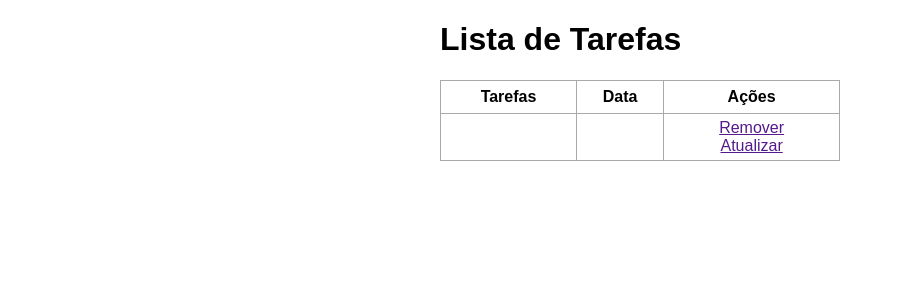
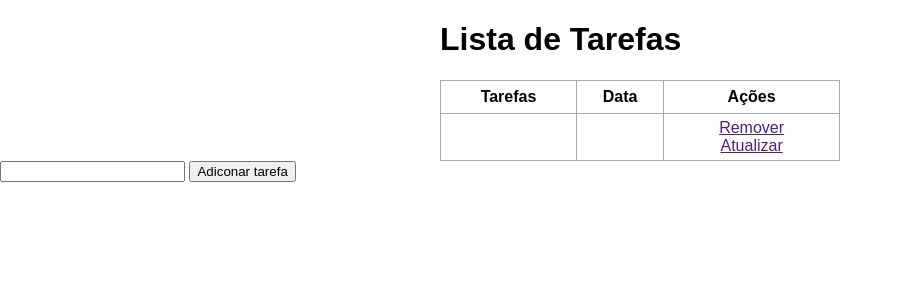
Before and after one commit to YuriCesar73/python-flask-todo-list, a Flask app: page / in a window 1280 px wide. Shown: the top 300 px of the page, without its empty margins (0-903 px from the left). Run offline with Flask 3, Linux system fonts and the light colour scheme.

Commit message:
Criado o form no html

```diff
--- a/templates/index.html
+++ b/templates/index.html
@@ -1,13 +1,12 @@
 {%extends 'base.html' %}
 
 {% block head %}
-
+<title>Python - Flask - ToDo List</title>
 {% endblock %}
 
 {% block body %}
 <div class="content">
     <h1>Lista de Tarefas</h1>
-
     <table>
         <tr>
             <th>Tarefas</th>
@@ -25,4 +24,9 @@
         </tr>
     </table>
 </div>
+
+<form action="/" method="POST">
+    <input type="text" name="content" id="content">
+    <input type="submit" value="Adiconar tarefa">
+</form>
 {% endblock %}
```
